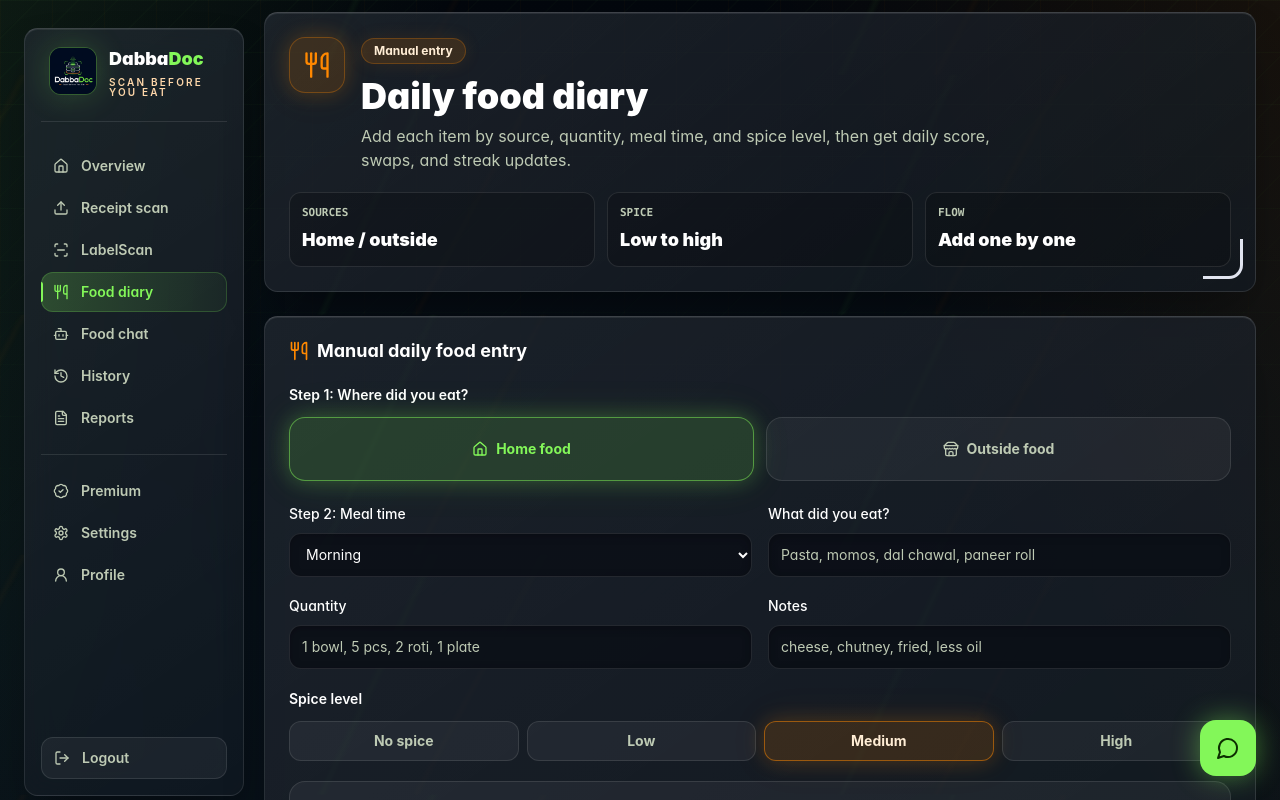
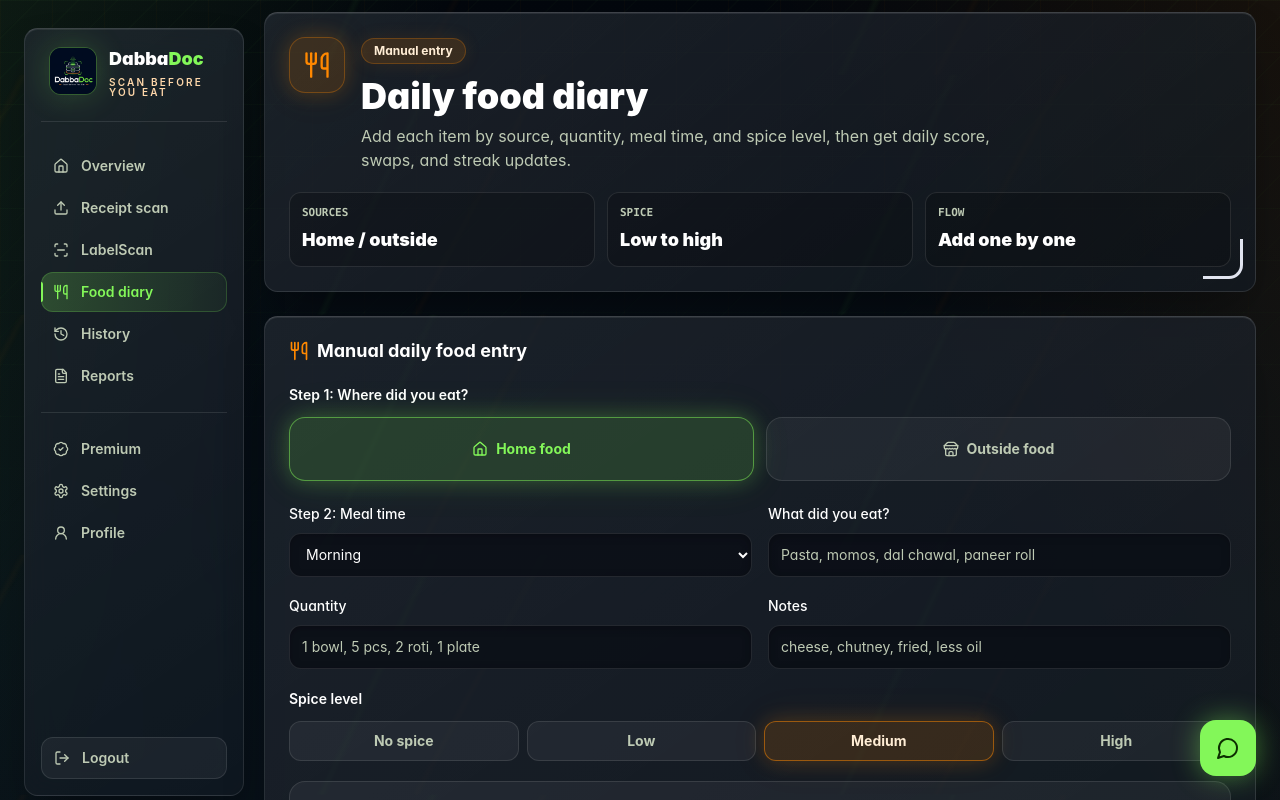
Before and after one commit to virajkvk18/dabbadoc, a Next.js app: page /dashboard/food-diary in a window 1280 px wide. Shown: the top 800 px of the page. Built offline with nearby package versions, Linux system fonts and the light colour scheme.

Commit message:
Remove food chat from navigation

```diff
--- a/components/dashboard/dashboard-nav.tsx
+++ b/components/dashboard/dashboard-nav.tsx
@@ -6,7 +6,6 @@ import { usePathname, useRouter } from "next/navigation";
 import type { LucideIcon } from "lucide-react";
 import {
   BadgeCheck,
-  Bot,
   FileText,
   History,
   Home,
@@ -35,7 +34,6 @@ const links: NavLinkItem[] = [
   { href: "/dashboard/upload-receipt", label: "Receipt scan", icon: Upload },
   { href: "/dashboard/label-scan", label: "LabelScan", icon: ScanLine },
   { href: "/dashboard/food-diary", label: "Food diary", icon: Utensils },
-  { href: "/dashboard/food-chat", label: "Food chat", icon: Bot },
   { href: "/dashboard/history", label: "History", icon: History },
   { href: "/dashboard/reports", label: "Reports", icon: FileText }
 ];
@@ -51,7 +49,6 @@ const mobileLinks: MobileNavLinkItem[] = [
   { href: "/dashboard/history", label: "History", icon: History },
   { href: "/dashboard/label-scan", label: "Scan", icon: ScanLine, fab: true },
   { href: "/dashboard/food-diary", label: "Diary", icon: Utensils },
-  { href: "/dashboard/food-chat", label: "Chat", icon: Bot },
   { href: "/dashboard/profile", label: "You", icon: UserRound }
 ];
 
```
